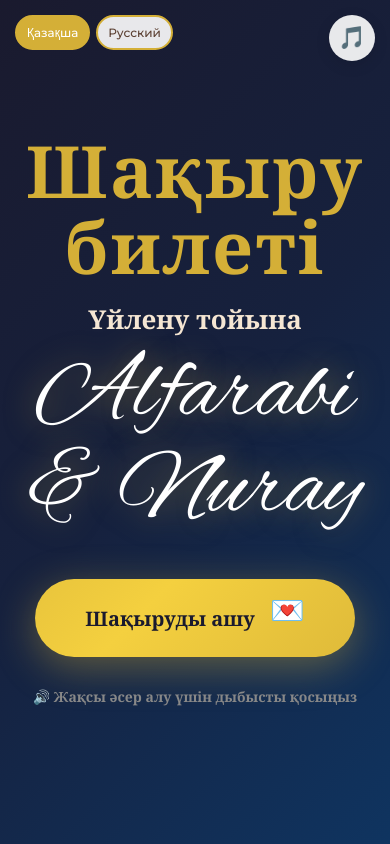
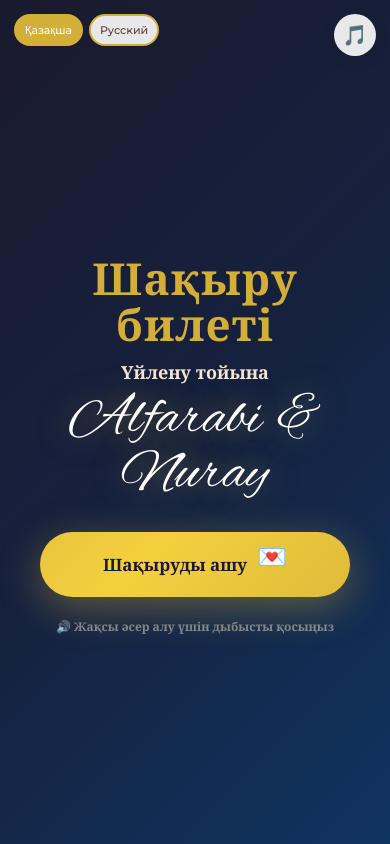
Before and after one commit to Alfarabi09/wedding, a Flask app: page / in a window 390 px wide. Run offline with Flask 3, Linux system fonts and the light colour scheme.

Commit message:
adapt for tel

```diff
--- a/static/css/style.css
+++ b/static/css/style.css
@@ -699,3 +699,103 @@ textarea:focus {
     visibility: hidden;
     pointer-events: none;
 }
+
+@media (max-width: 600px) {
+    body {
+        padding: 12px;
+    }
+
+    .welcome-screen {
+        padding: 80px 16px 30px;
+        align-items: center;
+        overflow-y: auto;
+    }
+
+    .welcome-content {
+        width: 100%;
+        max-width: 360px;
+        padding: 20px 12px;
+    }
+
+    .welcome-title {
+        font-size: 44px;
+        line-height: 1.05;
+        letter-spacing: 1px;
+        margin-bottom: 10px;
+    }
+
+    .welcome-subtitle {
+        font-size: 18px;
+        line-height: 1.3;
+        margin-bottom: 8px;
+    }
+
+    .welcome-names {
+        font-size: 58px;
+        line-height: 0.95;
+        margin-bottom: 30px;
+        word-spacing: 4px;
+    }
+
+    .enter-btn {
+        width: 100%;
+        max-width: 310px;
+        justify-content: center;
+        padding: 16px 22px;
+        font-size: 17px;
+        gap: 10px;
+    }
+
+    .enter-icon {
+        font-size: 24px;
+    }
+
+    .welcome-hint {
+        margin-top: 22px;
+        font-size: 12px;
+        line-height: 1.4;
+        padding: 0 10px;
+    }
+
+    .language-switcher {
+        top: 14px;
+        left: 14px;
+        gap: 6px;
+    }
+
+    .language-btn {
+        padding: 7px 9px;
+        font-size: 11px;
+    }
+
+    .music-btn {
+        top: 14px;
+        right: 14px;
+        width: 42px;
+        height: 42px;
+        font-size: 20px;
+    }
+}
+
+@media (max-width: 380px) {
+    .welcome-title {
+        font-size: 38px;
+    }
+
+    .welcome-subtitle {
+        font-size: 16px;
+    }
+
+    .welcome-names {
+        font-size: 50px;
+    }
+
+    .enter-btn {
+        padding: 14px 18px;
+        font-size: 15px;
+    }
+
+    .welcome-hint {
+        font-size: 11px;
+    }
+}
```
